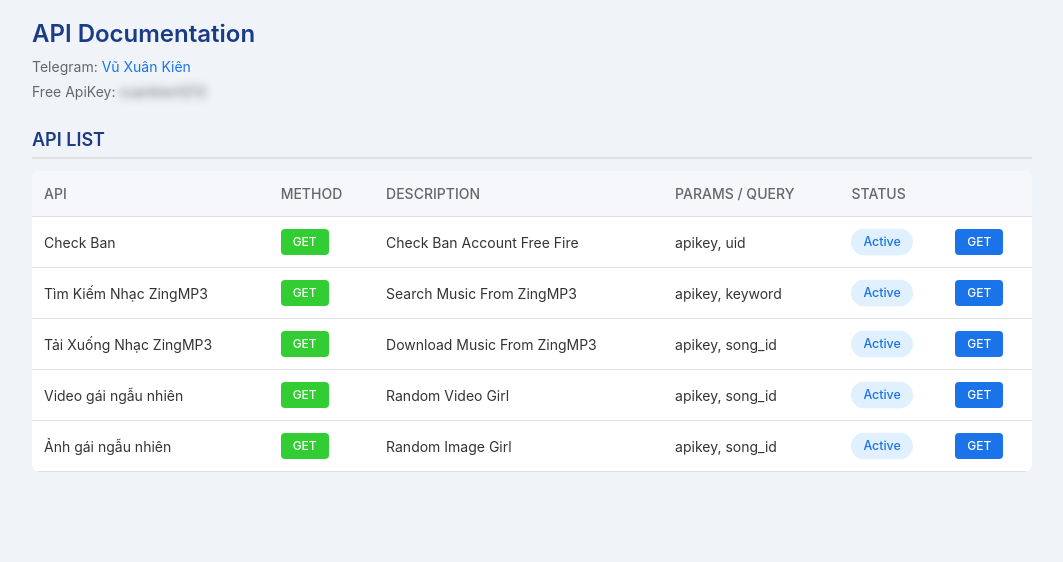
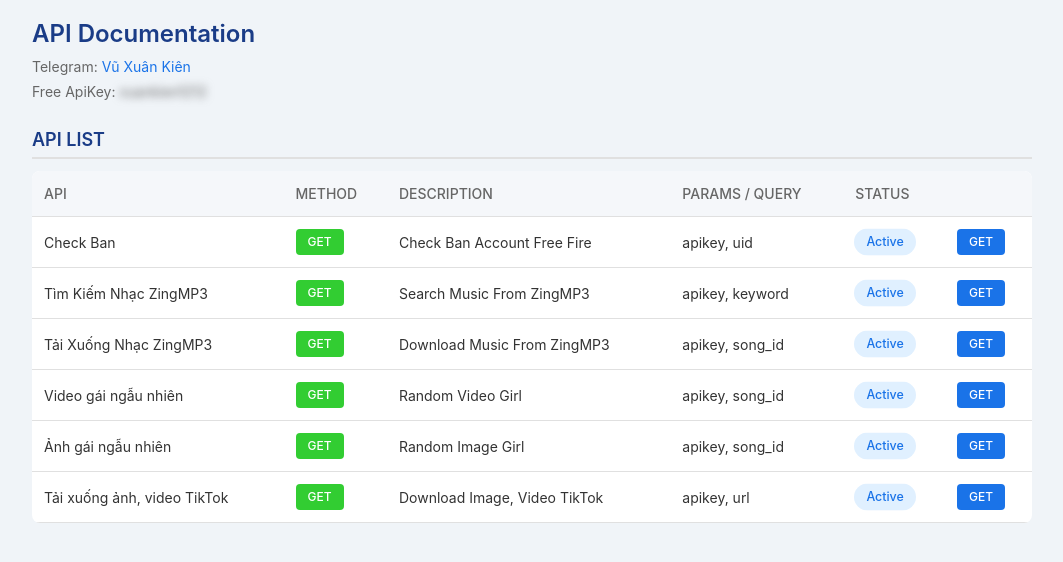
Before and after one commit to Xuankiendev/api-kiendev, a Flask app: page / in a window 1280 px wide. Shown: the top 562 px of the page, without its empty margins (108-1171 px from the left). Run offline with Flask 3, Linux system fonts and the light colour scheme.

Commit message:
Update index.html

```diff
--- a/templates/index.html
+++ b/templates/index.html
@@ -201,6 +201,14 @@
                     <td><span class="status">Active</span></td>
                     <td><a href="https://api-kiendev.vercel.app/random_girl_image" target="_blank" class="get-btn">GET</a></td>
                 </tr>
+                <tr>
+                    <td>Tải xuống ảnh, video TikTok</td>
+                    <td><span class="method-get">GET</span></td>
+                    <td>Download Image, Video TikTok</td>
+                    <td>apikey, url</td>
+                    <td><span class="status">Active</span></td>
+                    <td><a href="https://api-kiendev.vercel.app/tiktok_download" target="_blank" class="get-btn">GET</a></td>
+                </tr>
             </tbody>
         </table>
     </div>
```
